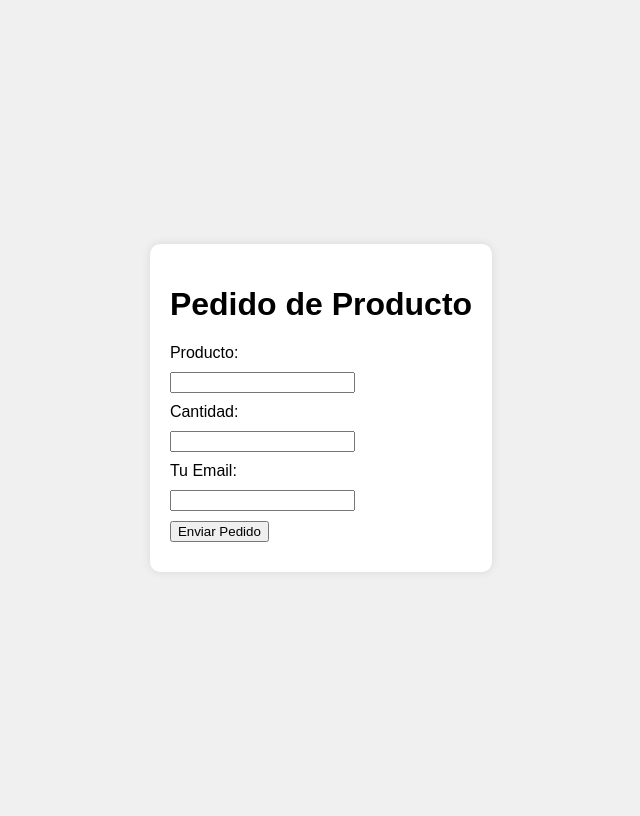
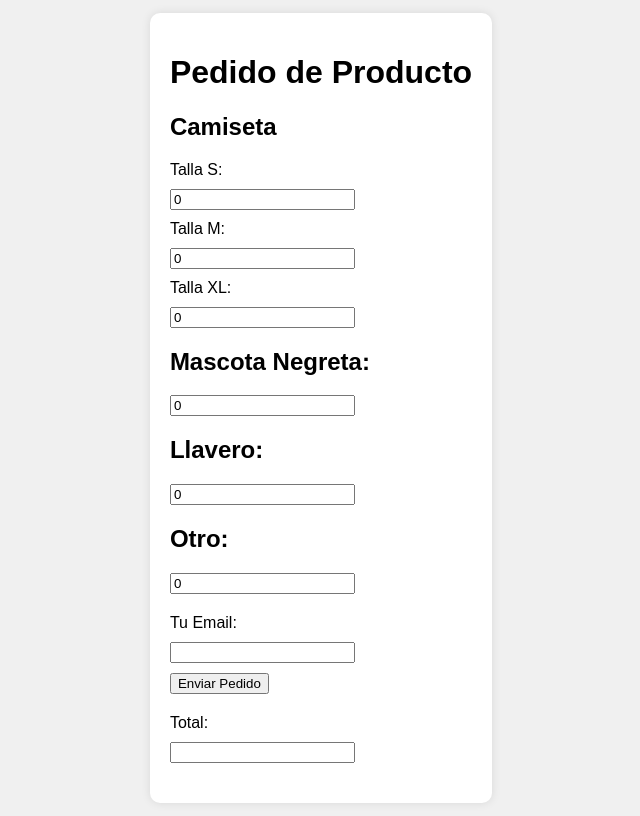
Before and after one commit to Alex88cat/Comandes-web, a plain HTML site: page index.html in a window 1280 px wide. Shown: the whole page, without its empty margins (319-959 px from the left). Drawn offline with Linux system fonts and the light colour scheme.

Commit message:
Update index.html
web2

```diff
--- a/index.html
+++ b/index.html
@@ -19,9 +19,16 @@
             border-radius: 10px;
             box-shadow: 0 0 10px rgba(0, 0, 0, 0.1);
         }
-        label, input, button {
+        label, input, select, button {
             display: block;
             margin: 10px 0;
+        }
+        .confirmation {
+            color: green;
+            margin-top: 20px;
+        }
+        .product-container {
+            margin-bottom: 20px;
         }
     </style>
 </head>
@@ -29,14 +36,36 @@
     <div class="container">
         <h1>Pedido de Producto</h1>
         <form id="orderForm">
-            <label for="product">Producto:</label>
-            <input type="text" id="product" name="product" required>
-            <label for="quantity">Cantidad:</label>
-            <input type="number" id="quantity" name="quantity" required min="1">
+            <div class="product-container">
+                <h2>Camiseta</h2>
+                <label for="camisetaS">Talla S:</label>
+                <input type="number" id="camisetaS" name="camisetaS" min="0" value="0">
+                <label for="camisetaM">Talla M:</label>
+                <input type="number" id="camisetaM" name="camisetaM" min="0" value="0">
+                <label for="camisetaXL">Talla XL:</label>
+                <input type="number" id="camisetaXL" name="camisetaXL" min="0" value="0">
+            </div>
+            <div class="product-container">
+                <label for="mascota"><h2>Mascota Negreta:<h2></label>
+                <input type="number" id="mascota" name="mascota" min="0" value="0">
+            </div>
+            <div class="product-container">
+                <label for="llavero"><h2>Llavero:</h2></label>
+                <input type="number" id="llavero" name="llavero" min="0" value="0">
+            </div>
+            <div class="product-container">
+                <label for="otro"><h2>Otro:</h2></label>
+                <input type="number" id="otro" name="otro" min="0" value="0">
+            </div>
             <label for="email">Tu Email:</label>
             <input type="email" id="email" name="email" required>
             <button type="submit">Enviar Pedido</button>
         </form>
+        <div class="confirmation" id="confirmationMessage"></div>
+        <div class="product-container">
+            <label>Total:</label>
+            <input type="text" id="total" name="total" readonly>
+        </div>
     </div>
     <script src="script.js"></script>
 </body>
```
